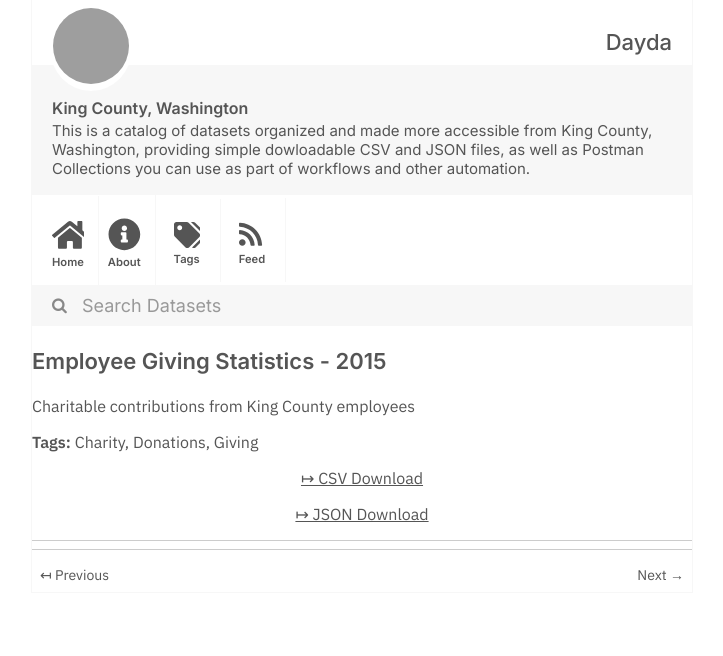
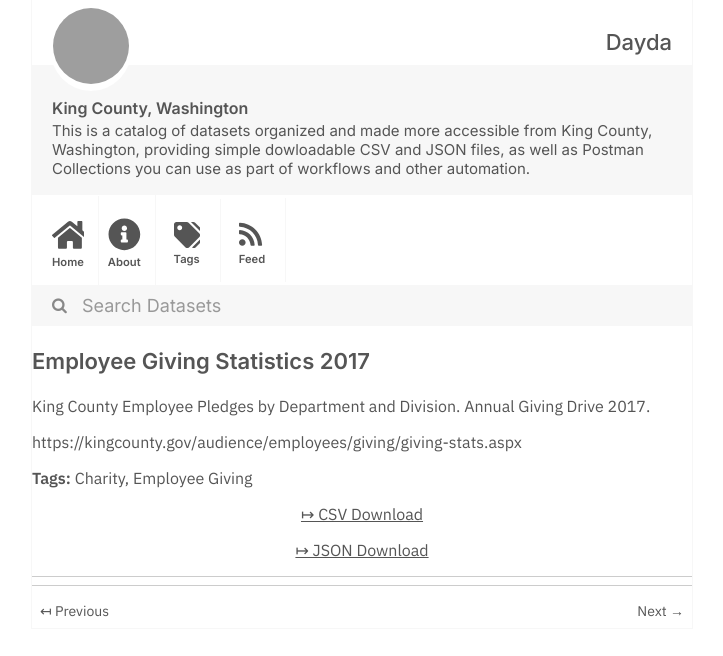
Before and after one commit to dayda-entities/king-county-washington, a Jekyll site: the page built from _posts/2020-11-10-employee-giving-statistics-201.md, in a window 1280 px wide, cut to the strip 0-656 px from the top of the page. Shown: the whole strip, without its empty margins (278-1001 px from the left). Built offline with Jekyll 4.4.1, drawn with Linux system fonts in a browser that asks for light colours; grey boxes are pictures that could not be loaded.

Commit message:
Publish Data

```diff
--- a/_posts/2020-11-10-employee-giving-statistics-201.md
+++ b/_posts/2020-11-10-employee-giving-statistics-201.md
@@ -1,18 +1,19 @@
 ---
-title: Employee Giving Statistics - 2015
-created: '2020-11-10T16:58:45.066951'
-modified: '2020-11-10T16:58:45.066962'
+title: Employee Giving Statistics 2017
+created: '2020-11-10T16:58:38.406796'
+modified: '2020-11-10T16:58:38.406803'
 state: active
 type: dataset
 tags:
   - Charity
-  - Donations
-  - Giving
+  - Employee Giving
 groups:
   - Local Government
-csv_url: 'https://data.kingcounty.gov/api/views/uyzz-vujy/rows.csv?accessType=DOWNLOAD'
-json_url: 'https://data.kingcounty.gov/api/views/uyzz-vujy/rows.json?accessType=DOWNLOAD'
+csv_url: 'https://data.kingcounty.gov/api/views/gw49-3k7u/rows.csv?accessType=DOWNLOAD'
+json_url: 'https://data.kingcounty.gov/api/views/gw49-3k7u/rows.json?accessType=DOWNLOAD'
 layout: post
 
 ---
-Charitable contributions from King County employees
+King County Employee Pledges by Department and Division.  Annual Giving Drive 2017.
+
+https://kingcounty.gov/audience/employees/giving/giving-stats.aspx
```
